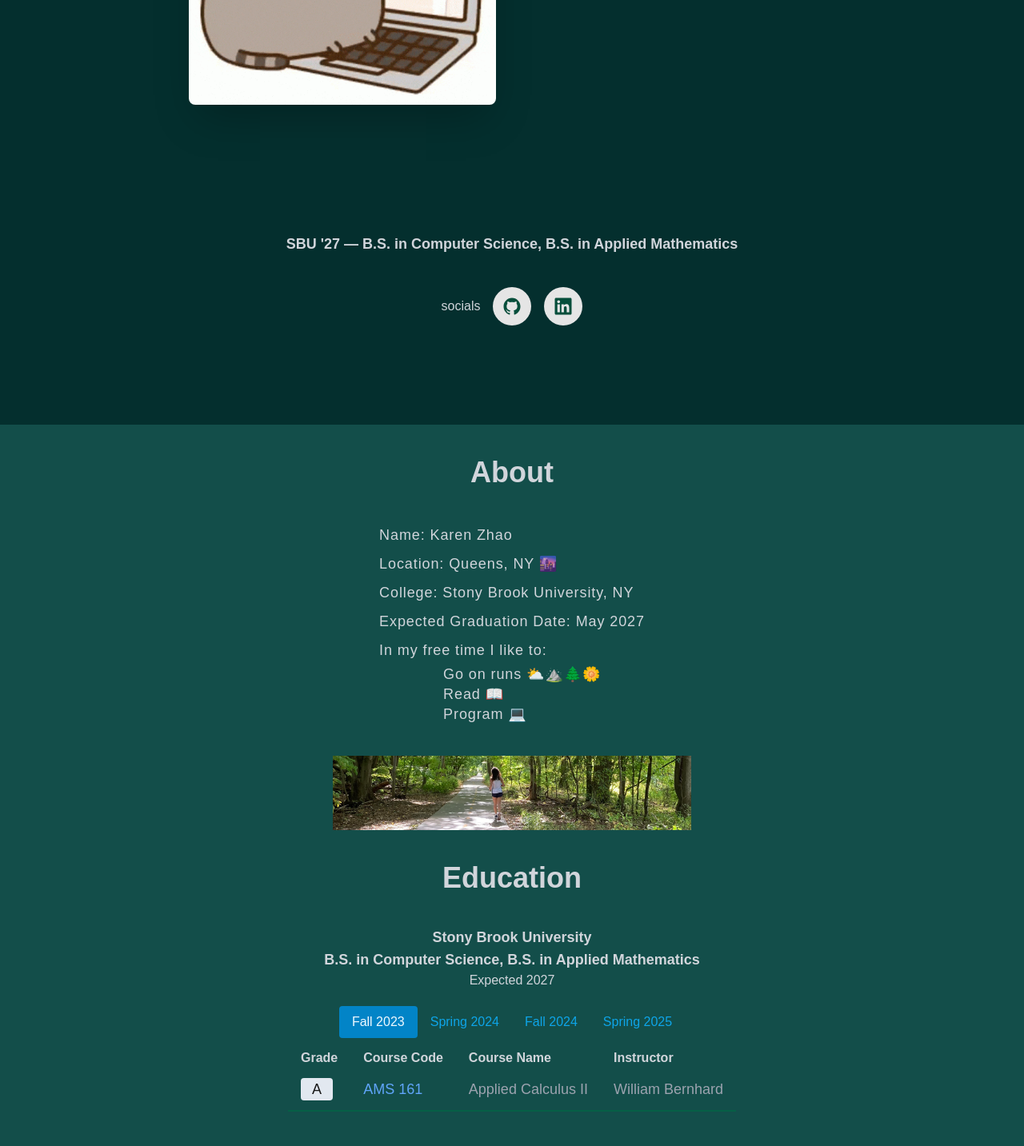
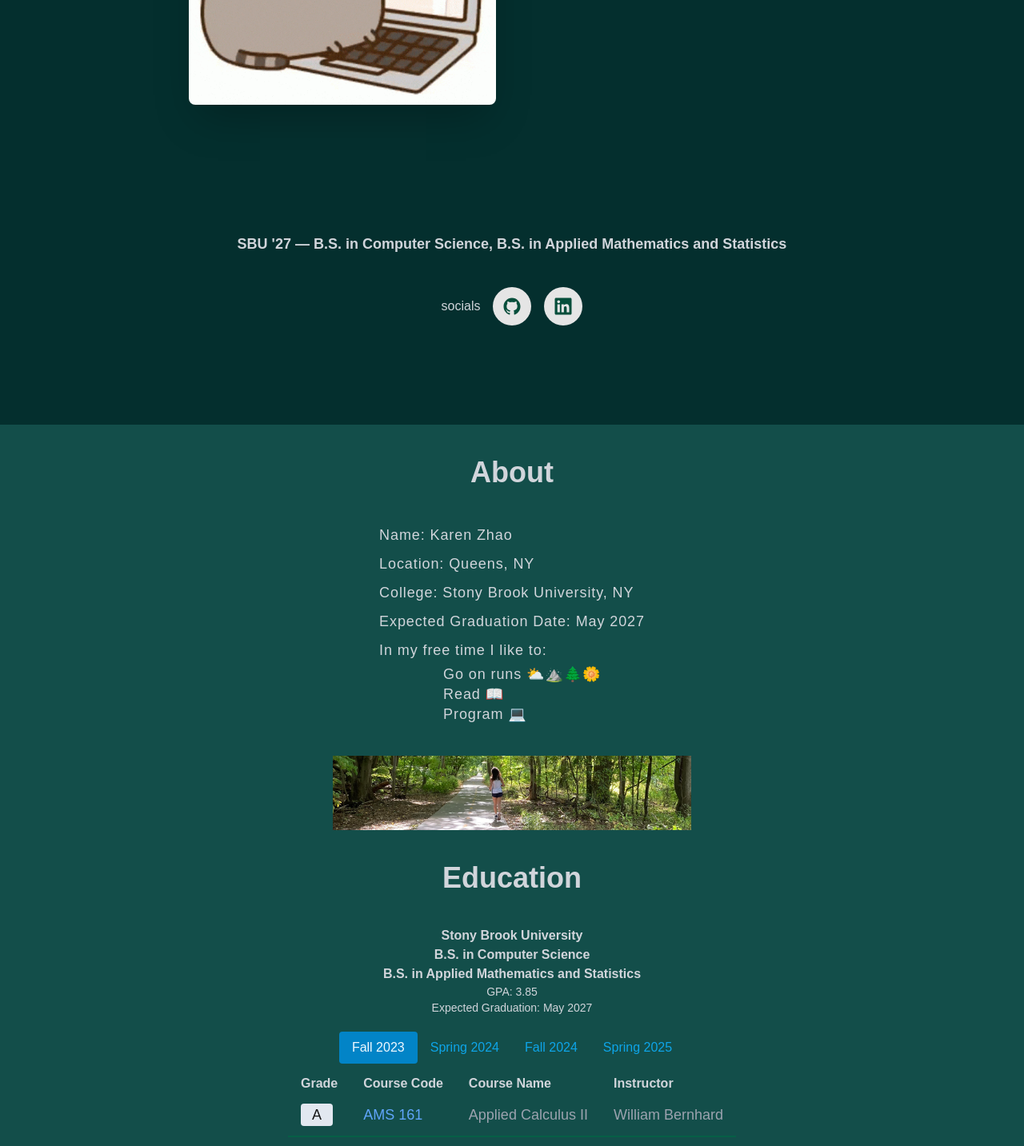
Before and after one commit to karzhao/karen-zhao, a Next.js app: page / in a window 1280 px wide. Shown: the part 269-1702 px from the top of the page at 80% size. Built offline with nearby package versions, Linux system fonts and the light colour scheme.

Commit message:
added gpa

```diff
--- a/app/About/index.tsx
+++ b/app/About/index.tsx
@@ -10,7 +10,7 @@ const About = () => {
                 <div className="flex flex-col items-center mx-auto w-fit">
                     <ul className="text-lg leading-loose tracking-wider text-left list-inside text-gray-300">
                         <li>Name: Karen Zhao</li>
-                        <li>Location: Queens, NY 🌆</li>
+                        <li>Location: Queens, NY</li>
                         <li>College: Stony Brook University, NY</li>
                         <li>Expected Graduation Date: May 2027</li>
                         <li>In my free time I like to:</li>
--- a/app/Education/index.tsx
+++ b/app/Education/index.tsx
@@ -1,6 +1,7 @@
 "use client";
 import React, { useState } from "react";
 import { semesters } from "./SemesterData";
+import Image from "next/image";
 
 const Education = () => {
   const [activeSemester, setActiveSemester] = useState(semesters[0].name);
@@ -15,9 +16,11 @@ const Education = () => {
         Education
       </h1>
       <div className=" flex-col items-center text-center justify-center mb-5">
-        <p className="font-bold text-gray-300 text-lg">Stony Brook University</p>
-        <p className="font-bold text-gray-300 text-lg">B.S. in Computer Science, B.S. in Applied Mathematics</p>
-        <p className="text-gray-300 text-base">Expected 2027</p>
+        <p className="font-bold text-gray-300 text-base">Stony Brook University</p>
+        <p className="font-bold text-gray-300 text-base">B.S. in Computer Science</p>
+        <p className="font-bold text-gray-300 text-base">B.S. in Applied Mathematics and Statistics</p>
+        <p className="text-gray-300 text-sm">GPA: 3.85</p>
+        <p className="text-gray-300 text-sm">Expected Graduation: May 2027</p>
       </div>
 
       <ul className="flex justify-center mb-3" role="tablist">
--- a/app/Hero/index.tsx
+++ b/app/Hero/index.tsx
@@ -22,7 +22,7 @@ const Hero = () => {
                 </div>
                 <div className="flex flex-col items-center justify-center mt-4 self-center">
                     <h3 className="mt-5 text-lg font-bold font-sans-serif text-center text-gray-300">
-                        SBU &#39;27 — B.S. in Computer Science, B.S. in Applied Mathematics
+                        SBU &#39;27 — B.S. in Computer Science, B.S. in Applied Mathematics and Statistics
                     </h3>
                     <div className="mt-10 min-w-max flex gap-4 items-start">
                         <p className="self-center text-gray-300">socials</p>
```
Also changed, not shown: public/picture-of-me.jpg (deleted).
